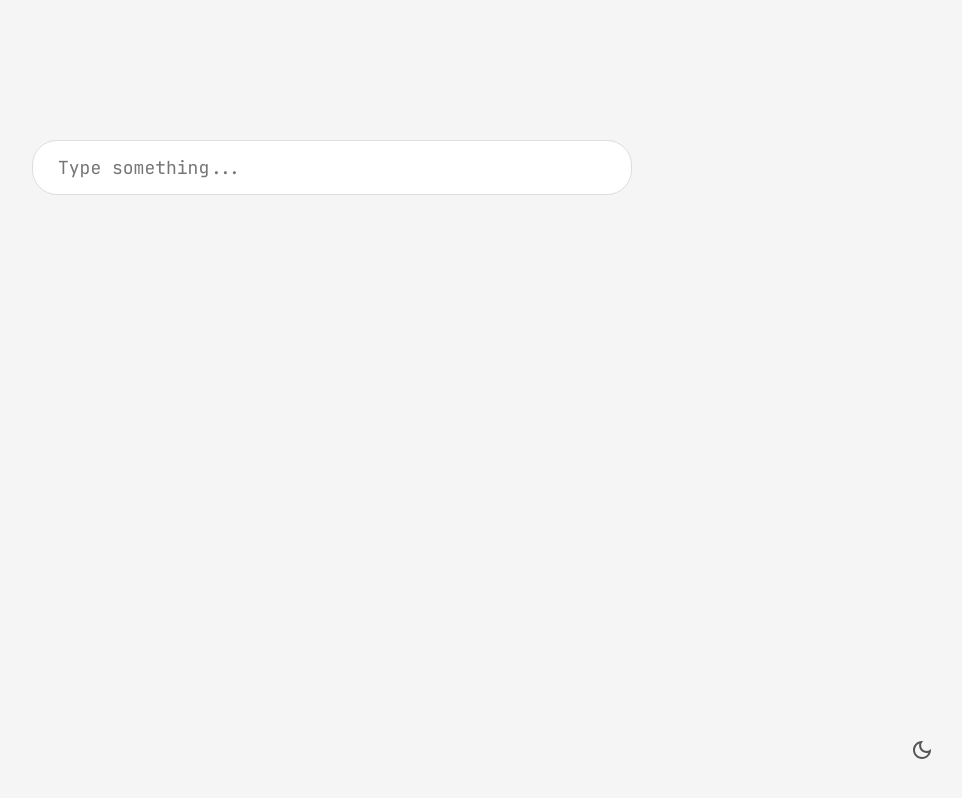
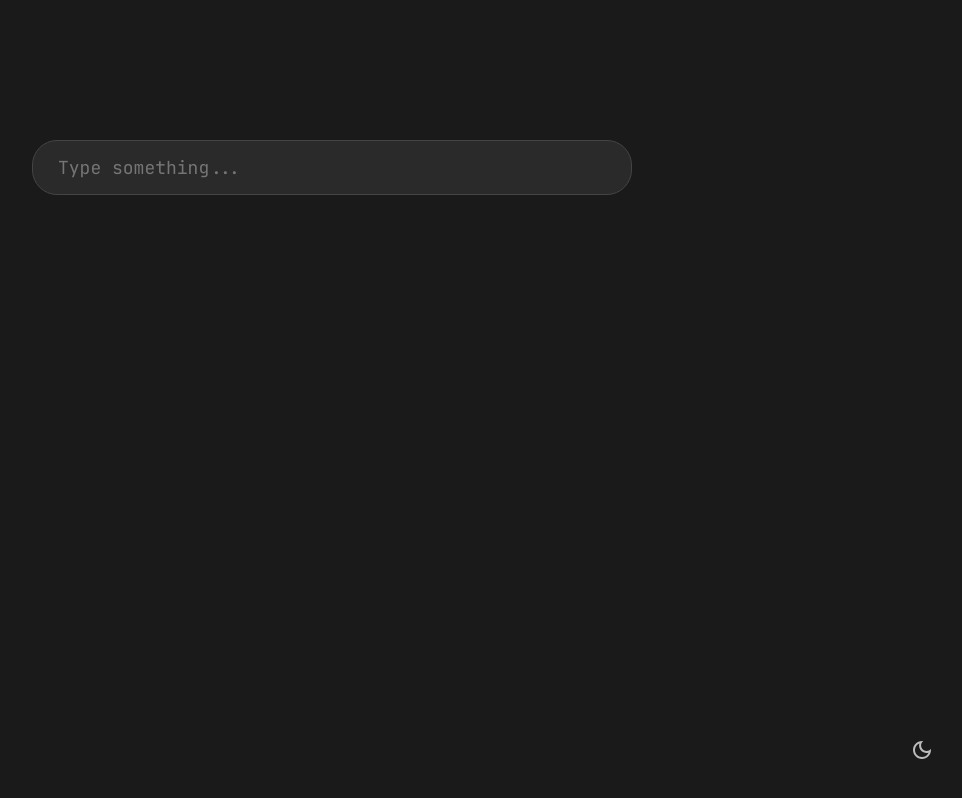
Before and after one commit to mandlcho/ama, a website: page index.html in a window 1280 px wide. Both pictures are taken after a click on the button "Toggle theme". Shown: the whole page, without its empty margins (308-1270 px from the left). Drawn offline with Linux system fonts and the light colour scheme.

Commit message:
Restore search and theme toggle functionality

```diff
--- a/index.html
+++ b/index.html
@@ -370,6 +370,29 @@
     </div>
 
     <script>
+        // Theme toggle functionality
+        const html = document.documentElement;
+        const themeToggle = document.getElementById('themeToggle');
+
+        function toggleTheme() {
+            const currentTheme = html.getAttribute('data-theme');
+            const newTheme = currentTheme === 'light' ? 'dark' : 'light';
+            html.setAttribute('data-theme', newTheme);
+            localStorage.setItem('theme', newTheme);
+        }
+
+        // Set initial theme from localStorage
+        const savedTheme = localStorage.getItem('theme') || 'light';
+        html.setAttribute('data-theme', savedTheme);
+
+        // Add event listener for theme toggle
+        themeToggle.addEventListener('click', toggleTheme);
+
+        // Global variables
+        let searchTimeout;
+        const searchInput = document.getElementById('searchInput');
+        const resultsContainer = document.getElementById('resultsContainer');
+
         // Function to fetch posts from JSON
         async function fetchPosts() {
             try {
@@ -407,13 +430,13 @@
 
         // Function to display posts with staggered animations
         function displayPosts(posts, query) {
-            const resultsContainer = document.getElementById('resultsContainer');
             resultsContainer.innerHTML = ''; // Clear previous results
             resultsContainer.classList.remove('visible');
 
             // No results handling
             if (posts.length === 0) {
                 resultsContainer.innerHTML = `<p>No posts found ${query ? `for "${query}"` : ''}.</p>`;
+                resultsContainer.classList.add('visible');
                 return;
             }
 
@@ -449,7 +472,6 @@
         // Function to open article (placeholder, adjust as needed)
         async function openArticle(url) {
             try {
-                // This might need to be adjusted based on your actual file structure
                 const response = await fetch(url);
                 const html = await response.text();
 
@@ -467,12 +489,13 @@
 
         // Event Listeners
         document.addEventListener('DOMContentLoaded', () => {
-            const searchInput = document.getElementById('searchInput');
-
             // Debounce the search to prevent too frequent updates
             searchInput.addEventListener('input', (e) => {
-                const query = e.target.value.trim();
-                searchPosts(query);
+                clearTimeout(searchTimeout);
+                searchTimeout = setTimeout(() => {
+                    const query = e.target.value.trim();
+                    searchPosts(query);
+                }, 200);
             });
 
             // Initial load of posts
```
